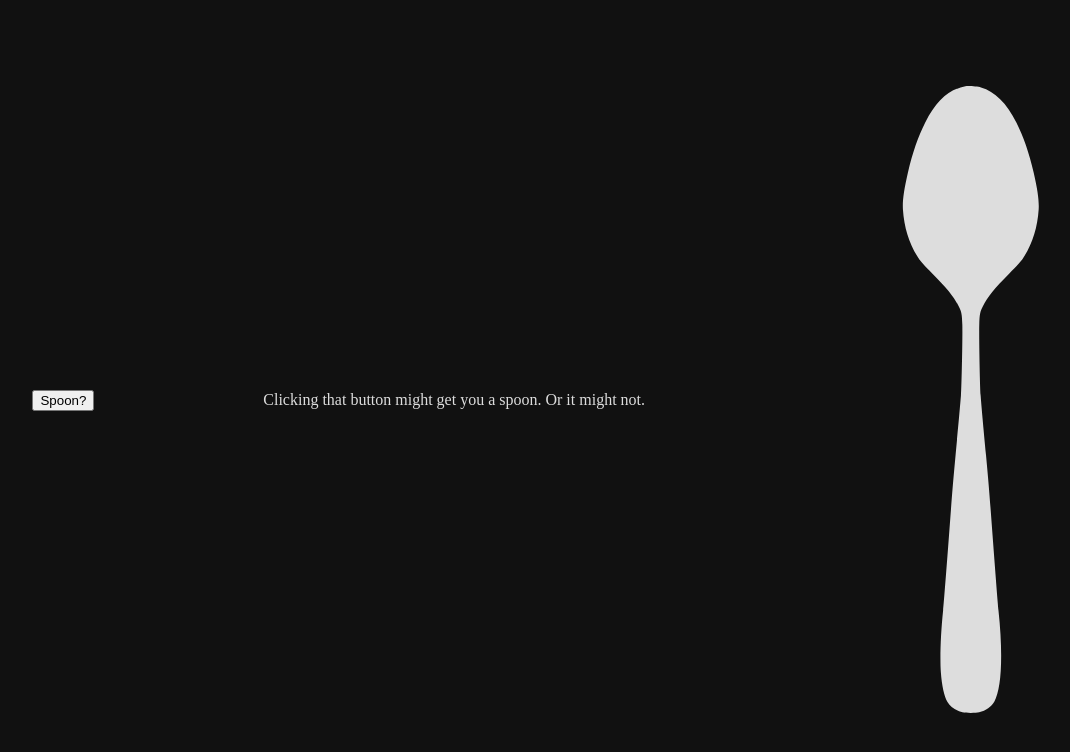
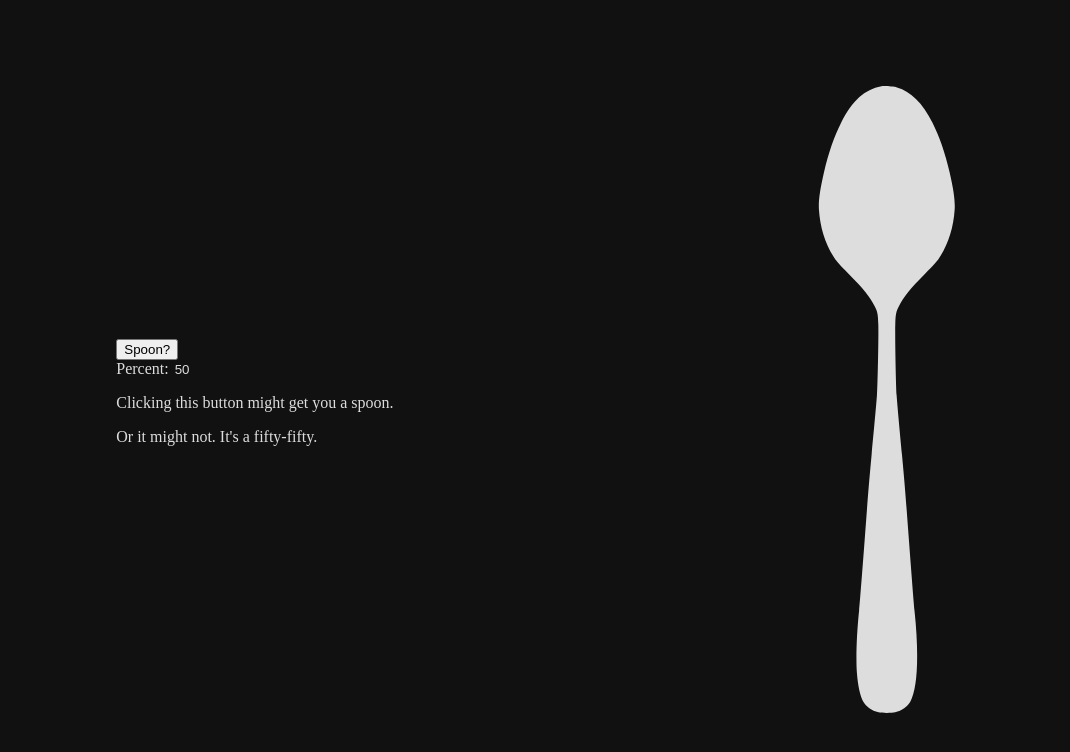
Before and after one commit to arynthernium/probable-spoon, a plain HTML site: page index.html in a window 1280 px wide. Shown: the whole page, without its empty margins (60-1130 px from the left). Drawn offline with Linux system fonts and the light colour scheme.

Commit message:
add percentage editor

```diff
--- a/index.html
+++ b/index.html
@@ -6,8 +6,13 @@
 </head>
 
 <body>
-	<button onclick="run();">Spoon?</button>
-	<p>Clicking that button might get you a spoon. Or it might not.</p>
+	<div>
+		<button onclick="run();">Spoon?</button>
+		<p class="inputpercent">Percent: </p>
+		<input class="inputpercent" id="percent" type="number" max="100" min="0" step="1" value="50">
+		<p>Clicking this button might get you a spoon.</p>
+		<p>Or it might not. It's a fifty-fifty.</p>
+	</div>
 	<svg id="thespoon" version="1.0" xmlns="http://www.w3.org/2000/svg" viewBox="0 0 640.000000 1280.000000"
 		preserveAspectRatio="xMidYMid meet">
 		<g transform="translate(0.000000,1280.000000) scale(0.100000,-0.100000)" stroke="none">
--- a/main.js
+++ b/main.js
@@ -1,5 +1,5 @@
 function run() {
-	if (Math.random() > 0.5) {
+	if (Math.random() < (document.getElementById('percent').value / 100)) {
 		document.getElementById('thespoon').style.fill = "#ddd";
 	} else {
 		document.getElementById('thespoon').style.fill = "#111";
--- a/styles.css
+++ b/styles.css
@@ -6,7 +6,20 @@ body {
 	justify-content: space-around;
 }
 
+button {
+	display: block;
+}
+
 svg {
 	max-height: 80%;
 	fill: #ddd;
 }
+
+.inputpercent {
+	display: inline;
+	background: none;
+	outline: none;
+	border: none;
+	color: #ddd;
+	width: none;
+}
```
